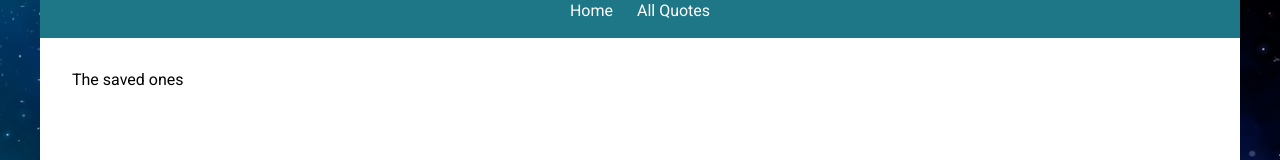
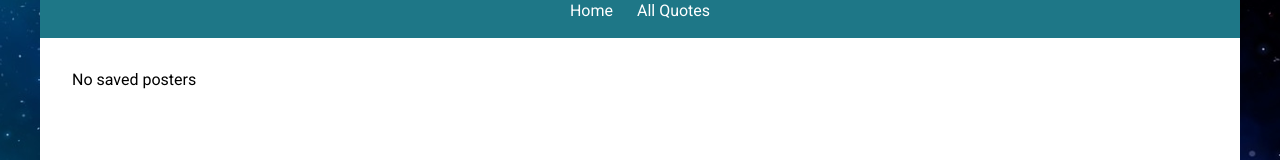
Before and after one commit to AgnetaA/postergenerator, a Next.js app: page /saved in a window 1280 px wide. Shown: the part 122-282 px from the top of the page. Built offline with nearby package versions, Linux system fonts and the light colour scheme.

Commit message:
saved poster data appearing on page

```diff
--- a/app/[id]/page.tsx
+++ b/app/[id]/page.tsx
@@ -45,8 +45,6 @@ export default async function Posterizer({ params, searchParams }: { params: Pro
     const imgID: string = images[imgIndex].id.toString();
 
 
-
-    console.log("quote ID:", id, "- image ID:", imgID);
     //make object of this compination
     const thisPoster: Poster = {
         quoteID: id,
@@ -55,9 +53,6 @@ export default async function Posterizer({ params, searchParams }: { params: Pro
         imgID: imgID,
         imgURL: images[imgIndex].largeImageURL,
     }
-
-
-
 
     return (
         <main id="main">
--- a/app/saved/page.tsx
+++ b/app/saved/page.tsx
@@ -1,8 +1,4 @@
 import SavedPosters from "@/components/saved-posters";
-
-
-
-
 
 export default function ShowFavs() {
 
--- a/components/saved-posters.tsx
+++ b/components/saved-posters.tsx
@@ -1,26 +1,48 @@
 "use client";
 import { useEffect, useState } from "react";
 import { Poster } from "@/interfaces";
+import styles from "./saved.module.css";
+import Image from "next/image";
 
 
 export default function SavedPosters() {
 
-let savedPosters: Poster[] = [];
+    let savedPosters: Poster[] = [];
 
-const [posters, setPosters] = useState(savedPosters);
+    const [posters, setPosters] = useState(savedPosters);
 
-
-useEffect(() => {
-    savedPosters = JSON.parse(localStorage.getItem("savedPosters") || "[]");
-    setPosters(savedPosters);
-},[])
-
+    useEffect(() => {
+        savedPosters = JSON.parse(localStorage.getItem("savedPosters") || "[]");
+        setPosters(savedPosters);
+    }, [])
 
     console.log("saved posters, local storage:", savedPosters);
     console.log("posters", posters);
 
 
+
     return (
-        <div>The saved ones</div>
+
+        <div>
+            {posters.length > 0 ? posters.map((posters, i) => (
+
+
+                <section className={styles.poster} key={i}>
+                    <Image className={styles.photo}
+                        src={posters.imgURL}
+                        alt={`Poster photo`}
+                        width={400}
+                        height={300}
+                    />
+                    <article className={styles.quoteContainer}>
+                        <p className={styles.quote}>{posters.quoteText}</p>
+                        <p className={styles.author}>~{posters.quoteAuthor}</p>
+                    </article>
+                </section>
+
+
+
+            )) : <p>No saved posters</p>}
+        </div>
     )
 }
--- a/components/search-results.tsx
+++ b/components/search-results.tsx
@@ -18,7 +18,6 @@ export default function SearchResults({ query }: searchResultsProps) {
             try {
                 const response = await fetch(`https://dummyjson.com/quotes?limit=0`);
                 const data = await response.json();
-
 
                 const allQuotes: Quotes[] = data.quotes;
 
```
Also changed, not shown: components/save-fav.tsx (+4 -17 lines), components/saved.module.css (added).
